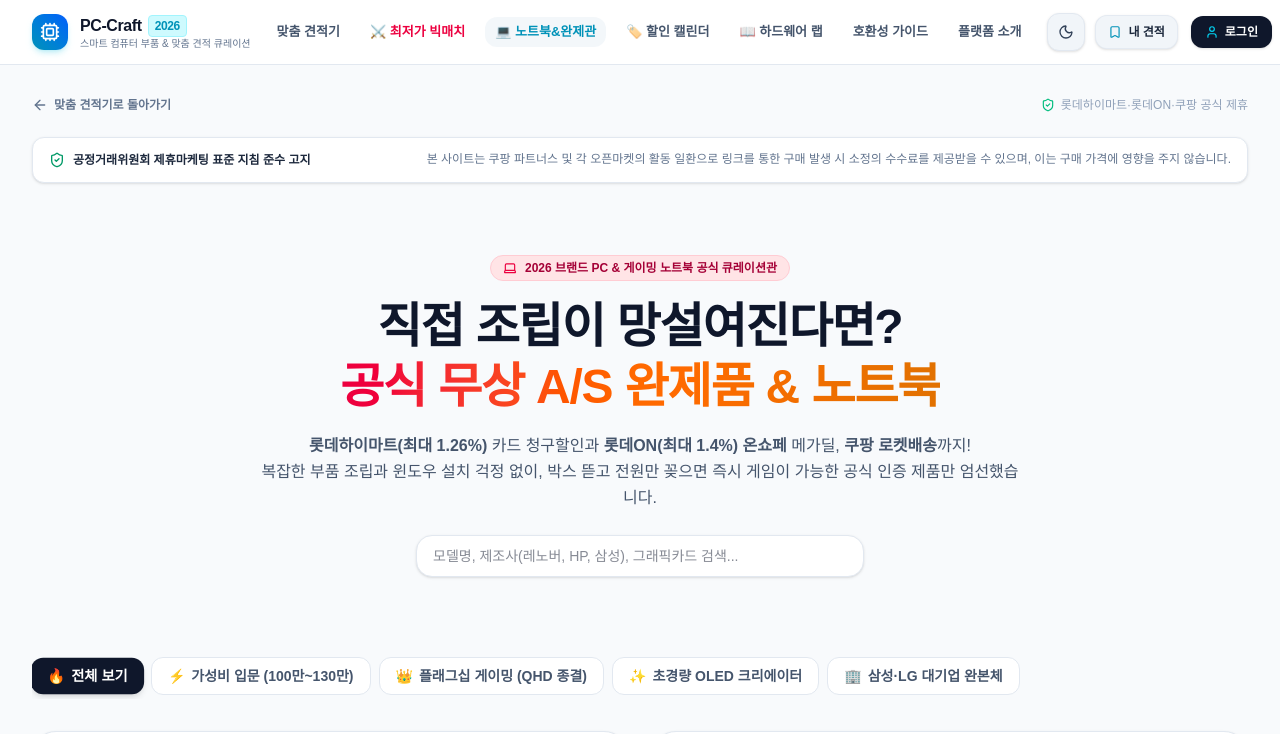
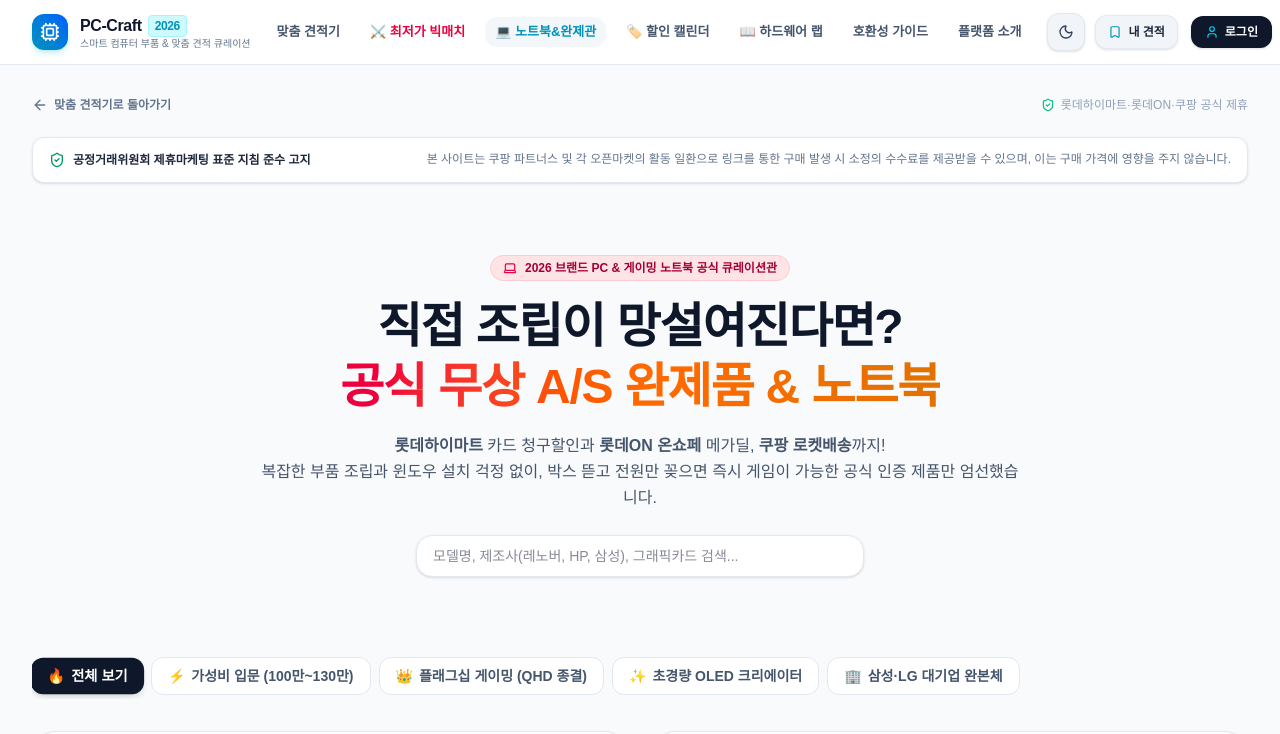
Before and after one commit to asafire777-git/pccraft, a Next.js app: page /laptop in a window 1280 px wide. Shown: the top 734 px of the page. Built offline with nearby package versions, Linux system fonts and the light colour scheme; no server answers.

Commit message:
fix(copy): remove internal commission percentages from consumer-facing laptop page and rss feed

```diff
--- a/app/laptop/page.tsx
+++ b/app/laptop/page.tsx
@@ -93,7 +93,7 @@ export default function LaptopCurationPage() {
             </span>
           </h1>
           <p className="text-slate-600 dark:text-slate-400 text-sm sm:text-base mt-4 leading-relaxed">
-            <strong>롯데하이마트(최대 1.26%)</strong> 카드 청구할인과 <strong>롯데ON(최대 1.4%) 온쇼페</strong> 메가딜, <strong>쿠팡 로켓배송</strong>까지!
+            <strong>롯데하이마트</strong> 카드 청구할인과 <strong>롯데ON 온쇼페</strong> 메가딜, <strong>쿠팡 로켓배송</strong>까지!
             <br className="hidden sm:inline" />
             복잡한 부품 조립과 윈도우 설치 걱정 없이, 박스 뜯고 전원만 꽂으면 즉시 게임이 가능한 공식 인증 제품만 엄선했습니다.
           </p>
--- a/app/rss.xml/route.ts
+++ b/app/rss.xml/route.ts
@@ -31,7 +31,7 @@ export async function GET(request: NextRequest) {
       link: `${baseUrl}/laptop`,
       guid: `${baseUrl}/laptop`,
       description: `
-        <p><strong>롯데하이마트(1.26%) & 롯데ON(1.4%) & 쿠팡 공식 제휴 게이밍 노트북 및 대기업 완본체 큐레이션관입니다.</strong></p>
+        <p><strong>롯데하이마트, 롯데ON, 쿠팡 공식 제휴 게이밍 노트북 및 대기업 완본체 큐레이션관입니다.</strong></p>
         <p>레노버 리전, ASUS ROG 제피러스, HP 오멘, 삼성 오디세이 데스크톱 등 전국 공식 A/S를 보장받는 인기 완제품의 스펙 비교와 카드 청구할인 체감가를 제공합니다.</p>
         <p><a href="${baseUrl}/laptop">게이밍 노트북 큐레이션관 바로가기</a></p>
       `.trim(),
```
